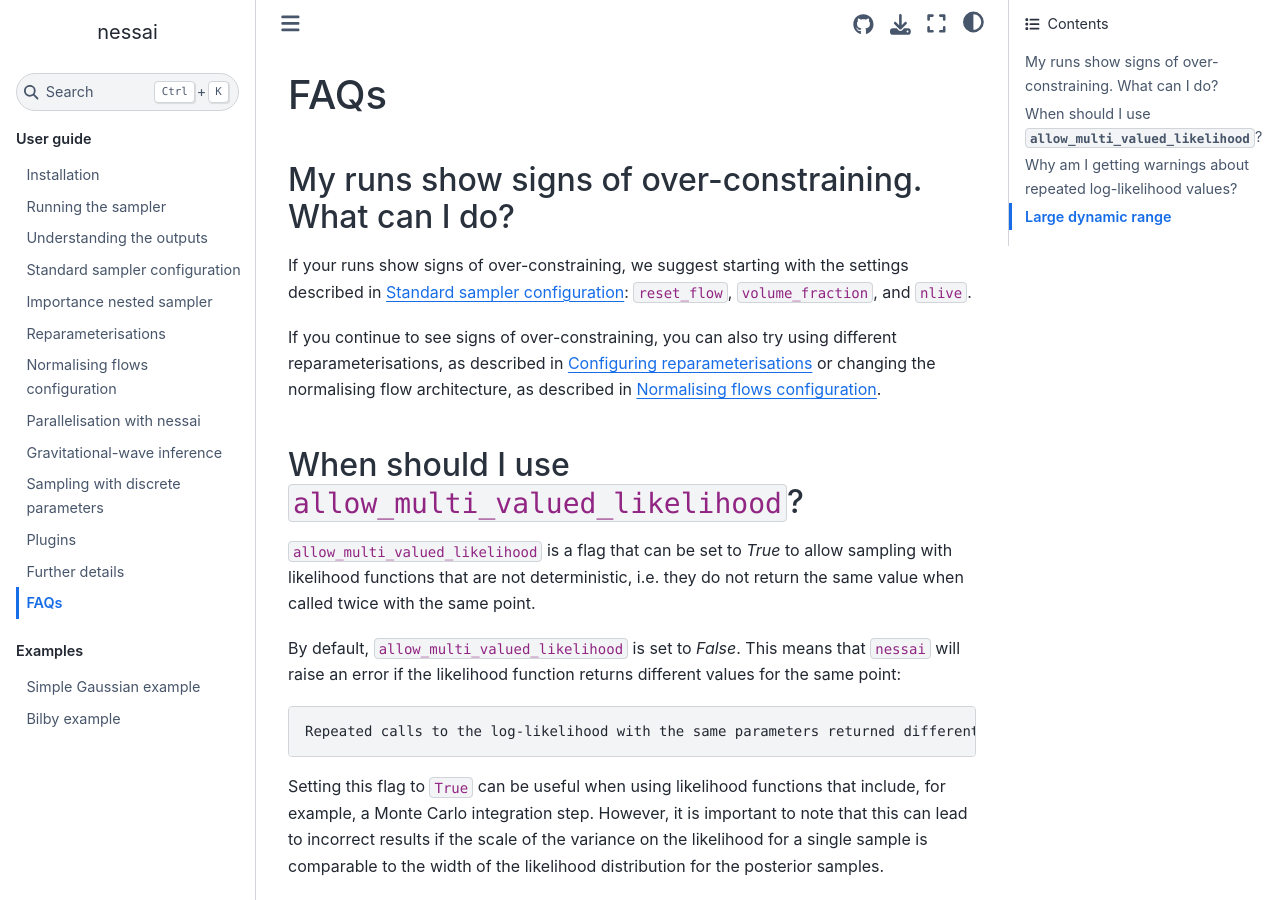
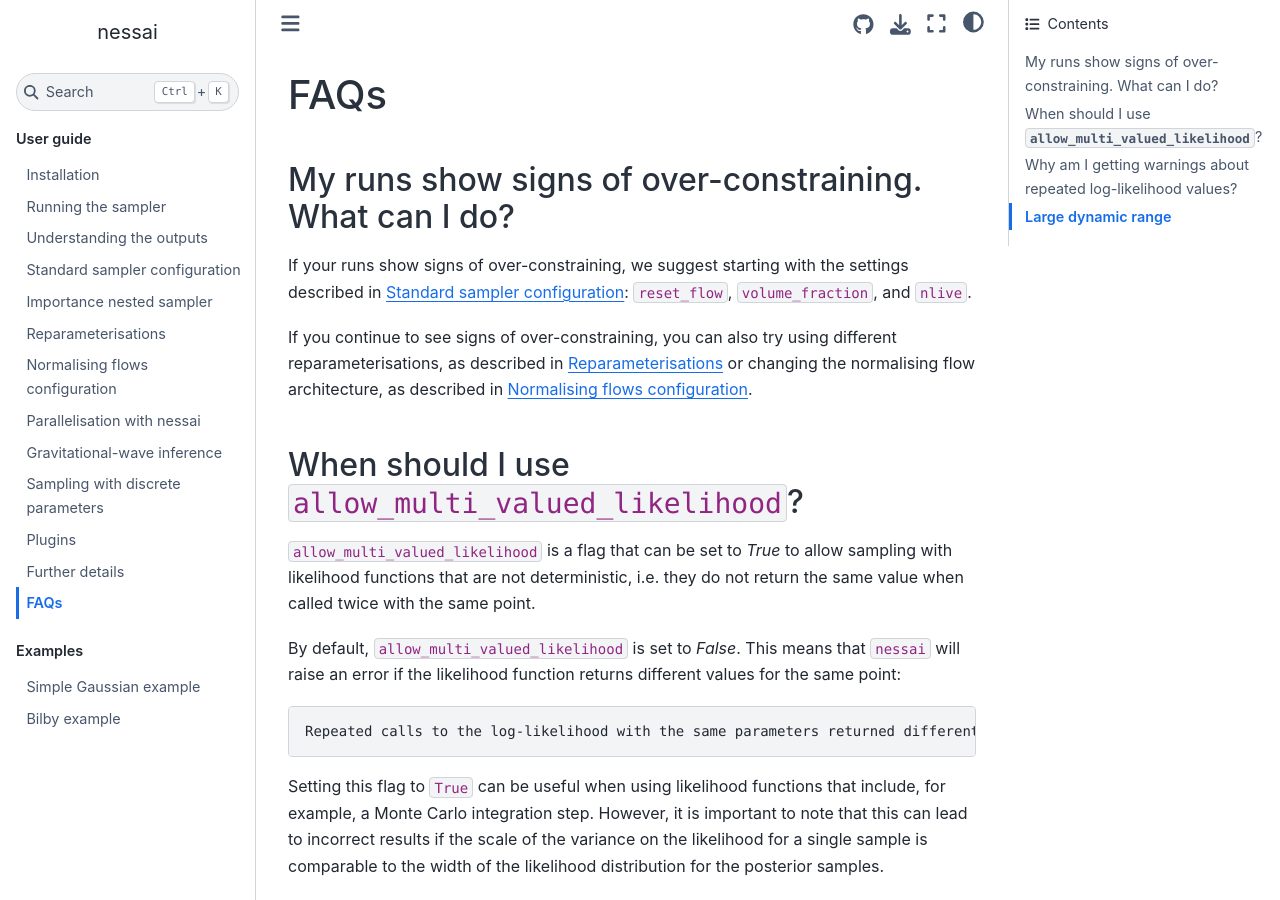
Before and after one commit to mj-will/nessai, a Sphinx documentation site: the page built from docs/faqs.rst, in a window 1280 px wide and 900 px high. Built offline with Sphinx 7.4.7 and the Sphinx Book theme 1.1.4, drawn with Linux system fonts in a browser that asks for light colours; pages that are not in the unit, such as notebooks, are missing from menus.

Commit message:
DOC: fix refs

```diff
--- a/docs/faqs.rst
+++ b/docs/faqs.rst
@@ -10,7 +10,7 @@ described in :ref:`Standard sampler configuration<Key settings>`: :code:`reset_f
 :code:`volume_fraction`, and :code:`nlive`.
 
 If you continue to see signs of over-constraining, you can also try using different
-reparameterisations, as described in :ref:`Configuring reparameterisations` or
+reparameterisations, as described in :ref:`Reparameterisations` or
 changing the normalising flow architecture, as described in :ref:`Normalising flows configuration`.
 
 
--- a/docs/sampler-configuration.rst
+++ b/docs/sampler-configuration.rst
@@ -3,7 +3,7 @@ Standard sampler configuration
 ==============================
 
 .. important::
-    Some of settings discussed here only apply to standard ``nessai`` not ``i-nessai``. For ``i-nessai`` see :ref:`Importance Nested Sampling`
+    Some of settings discussed here only apply to standard ``nessai`` not ``i-nessai``. For ``i-nessai`` see :ref:`Importance Nested Sampler`
 
 There are various settings in ``nessai`` which can be configured. These can be grouped in to general settings and proposal settings. The former controls general aspects of the sampler such as the model being sampler or how many live points are used. The latter affect the proposal process and how new points are drawn.
 
```
